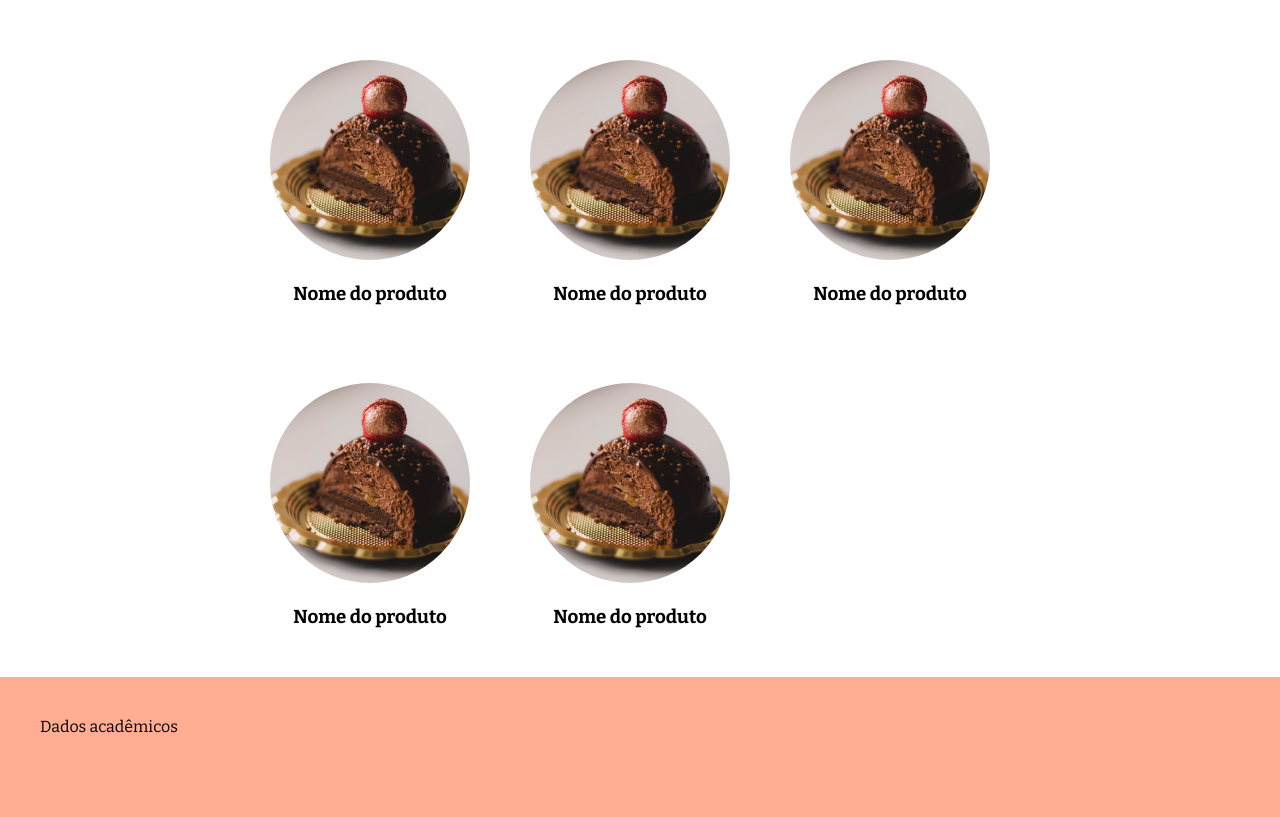
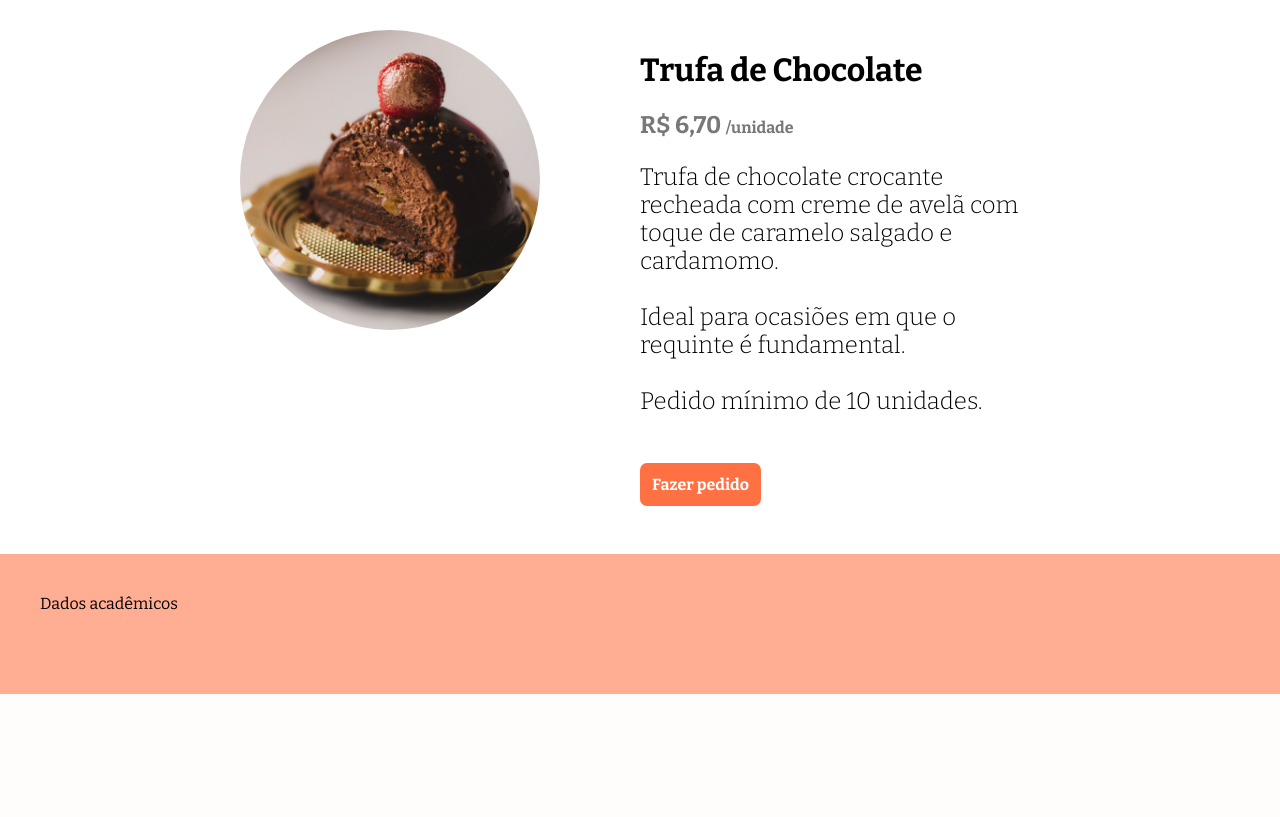
Before and after one commit to andresimiquelli/mapa_back_end_I, a PHP site: page /index.php?page=produto&id=trufa in a window 1280 px wide. Shown: the part 163-980 px from the top of the page. After the commit the page ends 857 px from the top, so only its background shows below. Run offline with PHP 8.4, Linux system fonts and the light colour scheme.

Commit message:
Page produto

```diff
--- /dev/null
+++ b/dados/produtos.php
@@ -0,0 +1,27 @@
+<?php
+
+$produtos['trufa'] = array(
+    'nome' => 'Trufa de Chocolate',
+    'descricao' => 'Trufa de chocolate crocante recheada com creme de avelã com toque de caramelo salgado e cardamomo.
+    <br/><br/>
+    Ideal para ocasiões em que o requinte é fundamental.
+    <br/><br/>
+    Pedido mínimo de 10 unidades.',
+    'preco' => 6.7,
+    'imagem' => 'bombom.jpg'
+);
+
+$produtos['cupcake'] = array(
+    'nome' => 'Cupcake Delícia',
+    'descricao' => 'Deliciosos cupcakes de diversos sabores para todas as ocasiões',
+    'preco' => 4.5,
+    'imagem' => 'cupcake_2.jpg'
+);
+
+$produtos['torta_chocolate'] = array(
+    'nome' => 'Torta de Chocolate',
+    'descricao' => 'Uma torta de chocolate como você nunca experimentou. Cuidadosamente preparada com ingredientes selecionados.
+    <br/>Serve 6 pessoas.',
+    'preco' => 6.7,
+    'imagem' => 'torta_chocolate_1.jpg'
+);
--- a/index.php
+++ b/index.php
@@ -12,6 +12,11 @@
         body {
             margin: 0;
             font-family: 'Bitter', serif;
+        }
+
+        a {
+            text-decoration: none;
+            color: inherit;
         }
 
         header {
@@ -79,7 +84,16 @@
     <div class="content">
         <div class="container">
             <?php
-                include('pages/home.php');
+                $page = "home";
+
+                if(isset($_GET['page'])){
+
+                    if(file_exists("pages/".$_GET['page'].".php")){
+                        $page = $_GET['page'];
+                    }
+                }
+
+                include("pages/$page.php");
             ?>
         </div>
     </div>
--- a/pages/home.php
+++ b/pages/home.php
@@ -1,3 +1,7 @@
+<?php
+    require_once('dados/produtos.php');
+?>
+
 <style>
     .card-produto{
         width: 200px;
@@ -12,23 +16,17 @@
     }
 </style>
 
-<div class="card-produto">
-    <img src="images/bombom.jpg" alt="BomBom">
-    <h3>Nome do produto</h3>
-</div>
-<div class="card-produto">
-    <img src="images/bombom.jpg" alt="BomBom">
-    <h3>Nome do produto</h3>
-</div>
-<div class="card-produto">
-    <img src="images/bombom.jpg" alt="BomBom">
-    <h3>Nome do produto</h3>
-</div>
-<div class="card-produto">
-    <img src="images/bombom.jpg" alt="BomBom">
-    <h3>Nome do produto</h3>
-</div>
-<div class="card-produto">
-    <img src="images/bombom.jpg" alt="BomBom">
-    <h3>Nome do produto</h3>
-</div>
+<?php
+    foreach($produtos as $id => $produto):
+?>
+
+<a href="index.php?page=produto&id=<?php echo $id?>">
+    <div class="card-produto">
+        <img src="images/<?php echo $produto['imagem']?>" alt="<?php echo $produto['nome']?>">
+        <h3><?php echo $produto['nome']?></h3>
+    </div>
+</a>
+
+<?php
+    endforeach
+?>
--- /dev/null
+++ b/pages/produto.php
@@ -0,0 +1,76 @@
+<style>
+    .prod-cl{
+        width: 50%;
+    }
+
+    .prod-cr{
+        width: 50%;
+        margin-bottom: 60px;
+    }
+
+    .prod-cl img{
+        width: 300px;
+        height: 300px;
+        border-radius: 150px;
+    }
+
+    .prod-cr h2 {
+        color: #787878;
+    }
+
+    .prod-cr p {
+        font-size: 24px;
+        font-weight: lighter;
+        margin-bottom: 60px;
+    }
+
+    .preco-unidade{
+        font-size: 16px;
+    }
+
+    .button{
+        text-decoration: none;
+        color: #FFF;
+        background-color: #FF7143;
+        padding: 12px;
+        font-weight: bold;
+        border-radius: 7px;
+    }
+</style>
+
+<?php
+    require_once('dados/produtos.php');
+
+    $id = null;
+
+    if(isset($_GET['id'])){
+        $id = $_GET['id'];
+
+        if(!isset($produtos[$id]))
+            $id = null;
+    }
+
+    if(is_null($id)){
+?>
+    <div>
+        O código nulo ou não existente.
+    </div>
+<?php
+    }else{
+?>
+    <div class="prod-cl">
+        <img src="images/<?php echo $produtos[$id]['imagem']?>" alt="<?php echo $produtos[$id]['nome']?>">
+    </div>
+    <div class="prod-cr">
+        <h1><?php echo $produtos[$id]['nome']?></h1>
+        <h2><?php echo "R$ ".number_format($produtos[$id]['preco'], 2, ",", ".") ?> <span class="preco-unidade">/unidade</span></h2>
+        <p>
+            <?php echo $produtos[$id]['descricao']?>
+        </p>
+        <a href="index.php?page=contato" class="button">
+            Fazer pedido
+        </a>
+    </div>
+<?php
+    }
+?>
```
